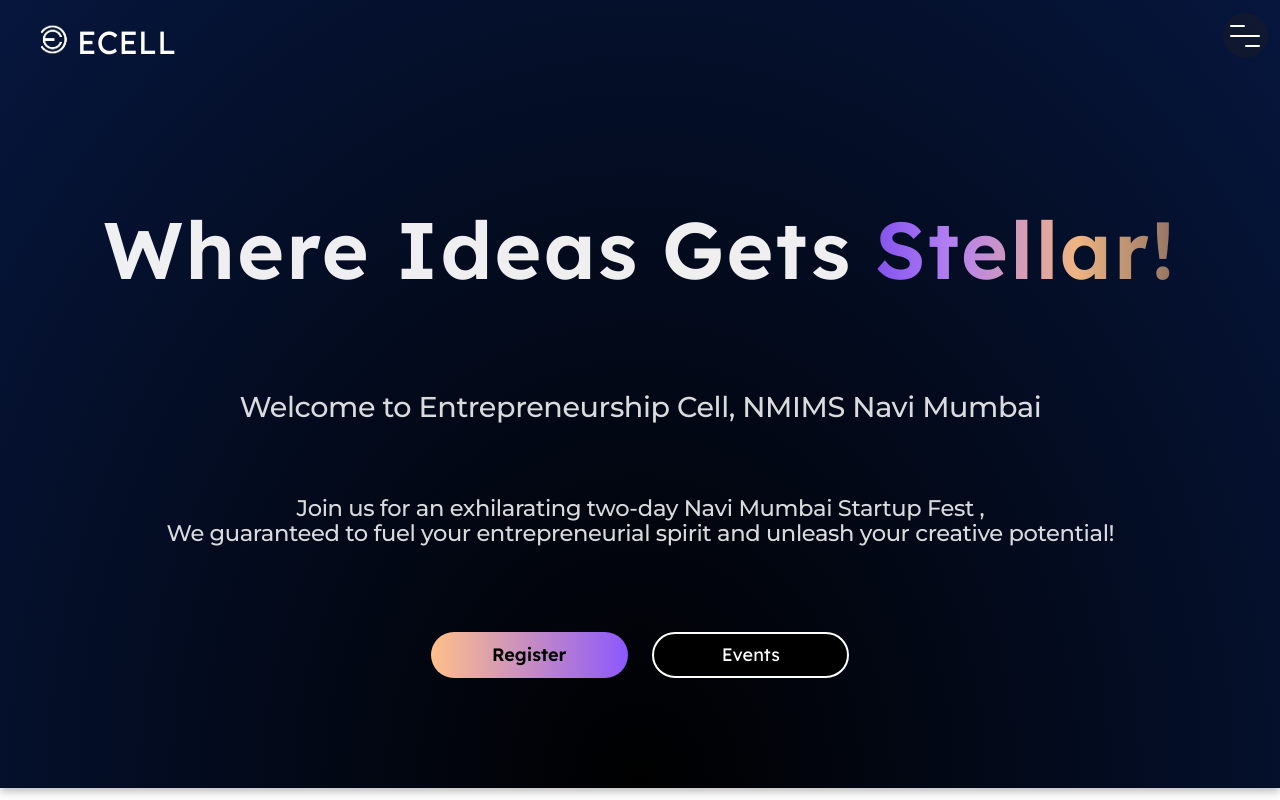
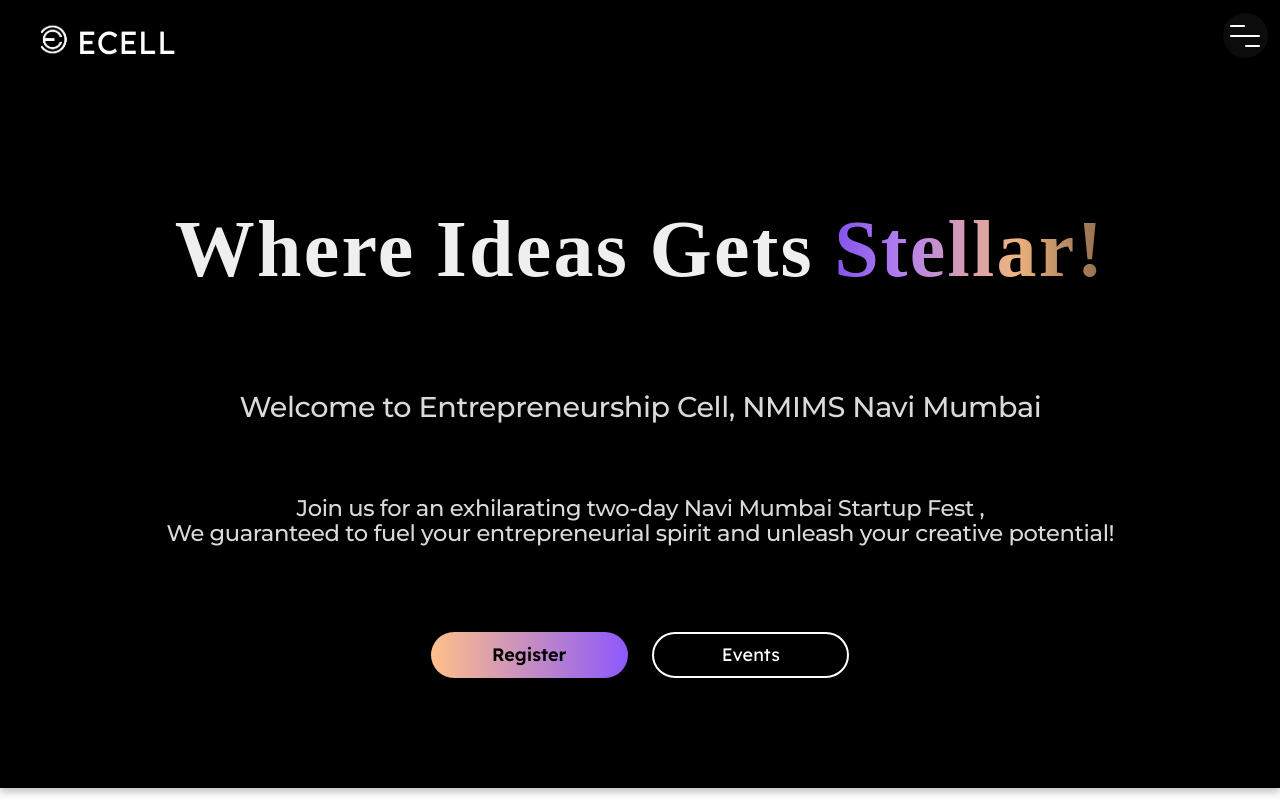
Before and after one commit to AkshadGawde/E-CELL_NMIMS, a Next.js app: page / in a window 1280 px wide. Shown: the top 800 px of the page. Built offline with nearby package versions, Linux system fonts and the light colour scheme.

Commit message:
Changed font for all

```diff
--- a/components/Button/contactForm.jsx
+++ b/components/Button/contactForm.jsx
@@ -18,7 +18,6 @@ const useStyles = makeStyles((theme) => ({
         justifyContent: 'center',
     },
     paper: {
-        // backgroundColor: theme.palette.background.paper,
         backgroundColor: '#fff0',
         border: '2px solid #000',
         boxShadow: theme.shadows[5],
@@ -49,7 +48,6 @@ export default function ContactForm(props) {
             method: 'POST',
             body: JSON.stringify({ name, email, message }),
         })
-        // Success if status code is 201
         if (res.status === 201) {
             toast('Thank you for contacting us!', { type: 'success' })
         } else {
--- a/components/ComingSoon/Coming.module.css
+++ b/components/ComingSoon/Coming.module.css
@@ -82,7 +82,7 @@
     background-color: rgb(0, 0, 0);
     border: none;
     cursor: pointer;
-    /* position: absolute; */
+
     box-shadow: 0.2em 0.2em rgb(255, 255, 255);
     transition: all 0.1s ease-in-out;
     border: 1px rgb(255, 255, 255) solid;
@@ -106,7 +106,7 @@
     background-color: rgb(255, 255, 255);
     border: none;
     cursor: pointer;
-    /* position: absolute; */
+
     box-shadow: 0.2em 0.2em rgb(0, 0, 0);
     transition: all 0.1s ease-in-out;
     border: 1px rgb(0, 0, 0) solid;
--- a/components/Nav/Burger.jsx
+++ b/components/Nav/Burger.jsx
@@ -4,7 +4,8 @@ import { useRouter } from 'next/dist/client/router';
 import styled from 'styled-components';
 import RightNav from './RightNav';
 
-/*This code is divided into 3 parts, the Styled burgerbar formed when the screen become mobile size, when clicked its Open state becomes tru and is passed on RightBar to change the navigation view */
+/*This code is divided into 3 parts, the Styled burgerbar formed when the screen become mobile size, when clicked its Open state becomes true and is passed on RightBar to change the navigation view */
+/*The RightNav component is the navigation bar that appears when the burger is clicked, it is a flex container with column direction and has a background color of black*/
 /*Code update: Burger has been now kept fixed for both mobile and desktop screens*/
 
 const StyledBurger = styled.div`
--- a/components/Sponsor_Faq/FAQ.module.css
+++ b/components/Sponsor_Faq/FAQ.module.css
@@ -5,7 +5,7 @@
     position: relative;
     z-index: 1;
 }
-.backgrounds{               /* parent div for the background layer */
+.backgrounds{
     overflow: hidden;
     position: absolute;
     left: 0;
--- a/styles/Header.module.css
+++ b/styles/Header.module.css
@@ -10,7 +10,7 @@
     padding-bottom: 110px;
     padding-left: 2%;
     padding-right: 2%;
-    background: radial-gradient(ellipse at bottom, #000000 0%, #06163d 100%);
+    background: radial-gradient(ellipse at bottom, #000000 0%, #000000 100%);
 
     /* Responsive Padding */
     padding-top: 20px; /* Default top padding */
@@ -40,7 +40,7 @@
 }
 .heading {
     margin-top: 11rem;
-    font-family: var(--title);
+    font-family: poppins;
     font-style: normal;
     font-size: 80px;
     line-height: 119.5%;
```
Also changed, not shown: components/Introduction/Intro.js (+0 -12 lines), components/Speakers/speakers.module.css (+0 -11 lines).
